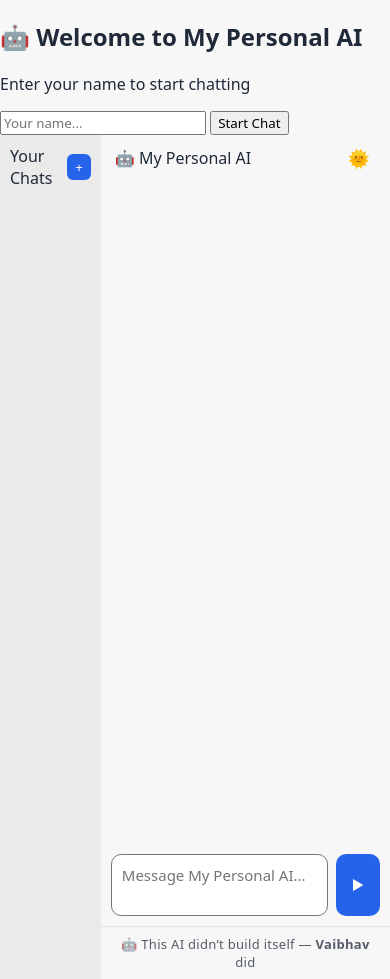
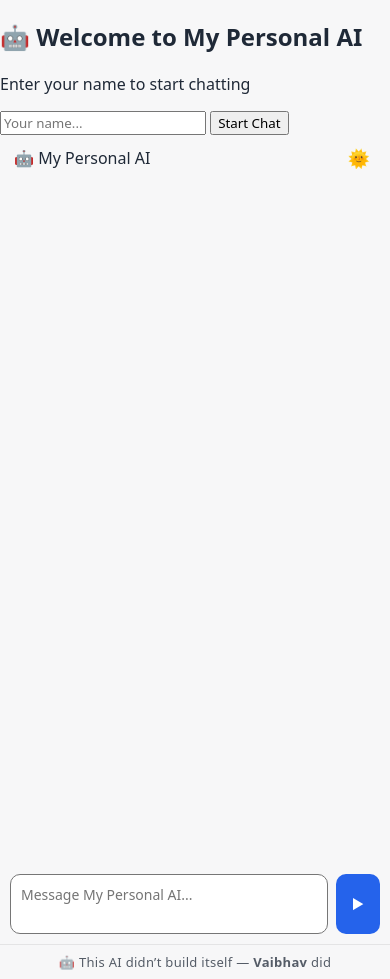
Before and after one commit to vs3241249-dotcom/my-personal-ai, a Flask app: page / in a window 390 px wide. Run offline with Flask 3, Linux system fonts and the light colour scheme.

Commit message:
Update style.css

```diff
--- a/static/style.css
+++ b/static/style.css
@@ -266,3 +266,37 @@ body.dark .footer {
 .chat::-webkit-scrollbar {
   display: none;                /* Chrome */
 }
+/* 📱 MOBILE FIX */
+@media (max-width: 768px) {
+
+  .app {
+    flex-direction: column;
+  }
+
+  .sidebar {
+    width: 100%;
+    height: auto;
+    display: none;   /* 👈 hide sidebar on mobile */
+  }
+
+  .main {
+    width: 100%;
+  }
+
+  .top-bar {
+    justify-content: space-between;
+  }
+
+  .chat {
+    padding: 12px;
+  }
+
+  .msg {
+    max-width: 85%;
+    font-size: 14px;
+  }
+
+  .input-bar textarea {
+    font-size: 14px;
+  }
+}
```
